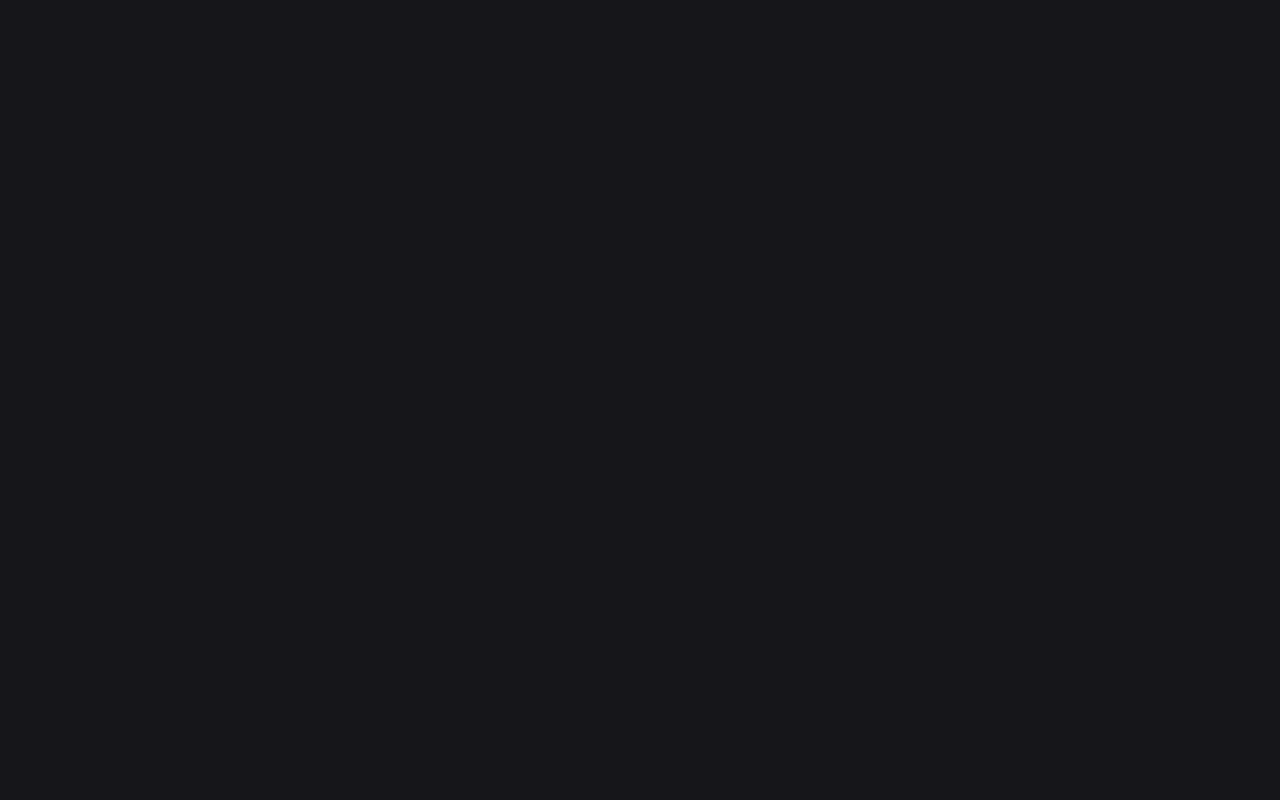
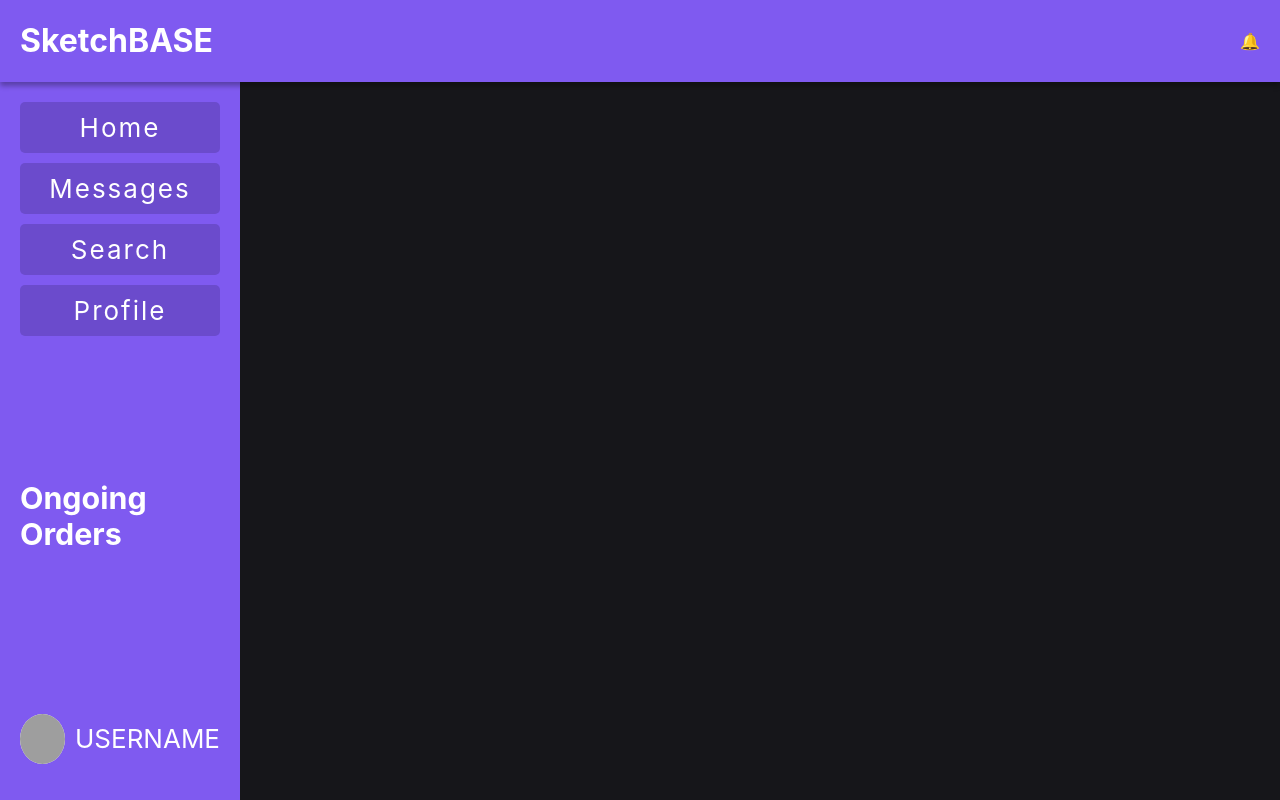
Before and after one commit to ZaarafA/SketchBASE-client, a React (Create React App) app in the folder sketchbase-client/: page /messages in a window 1280 px wide. Before the commit this address had no page. Built offline with nearby package versions, Linux system fonts and the light colour scheme; grey boxes are pictures that could not be loaded.

Commit message:
Message Page Skeleton

```diff
--- a/sketchbase-client/src/App.css
+++ b/sketchbase-client/src/App.css
@@ -46,7 +46,7 @@ body {
 /* SIDEBAR COMPONENT */
 .sidebar {
   background-color: var(--purpmain);
-  width: 250px;
+  width: 200px;
   display: flex;
   flex-direction: column;
   justify-content: space-between;
--- a/sketchbase-client/src/App.js
+++ b/sketchbase-client/src/App.js
@@ -4,6 +4,7 @@ import { BrowserRouter as Router, Routes, Route } from "react-router-dom";
 import Home from "./Home";
 import Profile from "./Profile";
 import Search from './Search';
+import Messages from './Messages';
 
 function App() {
   return (
@@ -12,7 +13,8 @@ function App() {
         <Route path="/" element={<Home />} />
         <Route path="/profile/:userId" element={<Profile />} />
         <Route path="/search" element={<Search />} />
-      </Routes>
+        <Route path="/messages" element={<Messages />} />
+        </Routes>
     </Router>
   );
 }
--- /dev/null
+++ b/sketchbase-client/src/Messages.js
@@ -0,0 +1,21 @@
+// import React, { useEffect, useState } from "react";
+// import { useParams } from "react-router-dom";
+import Header from "./Header";
+import Sidebar from "./Sidebar";
+
+const Messages = () => {
+
+    return (
+    <div className="container">
+        <Header/>
+        <div className="main">
+            <Sidebar/>
+            <div className="content">
+
+            </div>
+        </div>
+    </div>
+    );
+};
+
+export default Messages;
```
